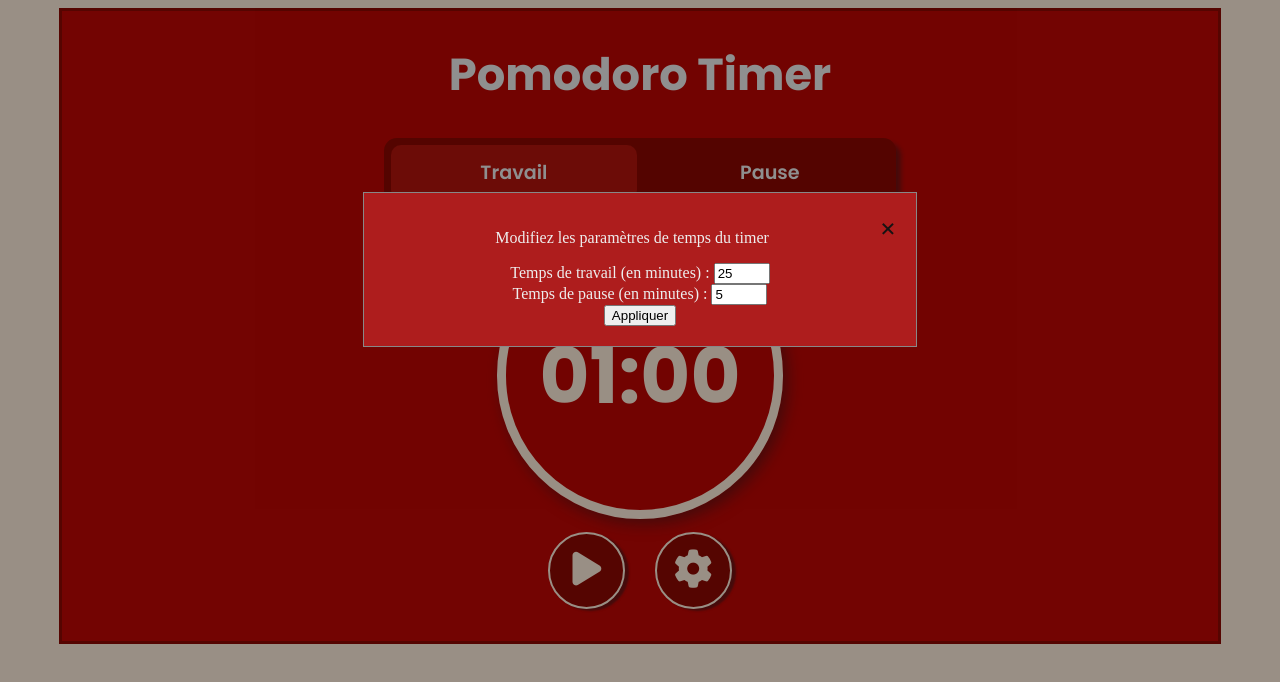
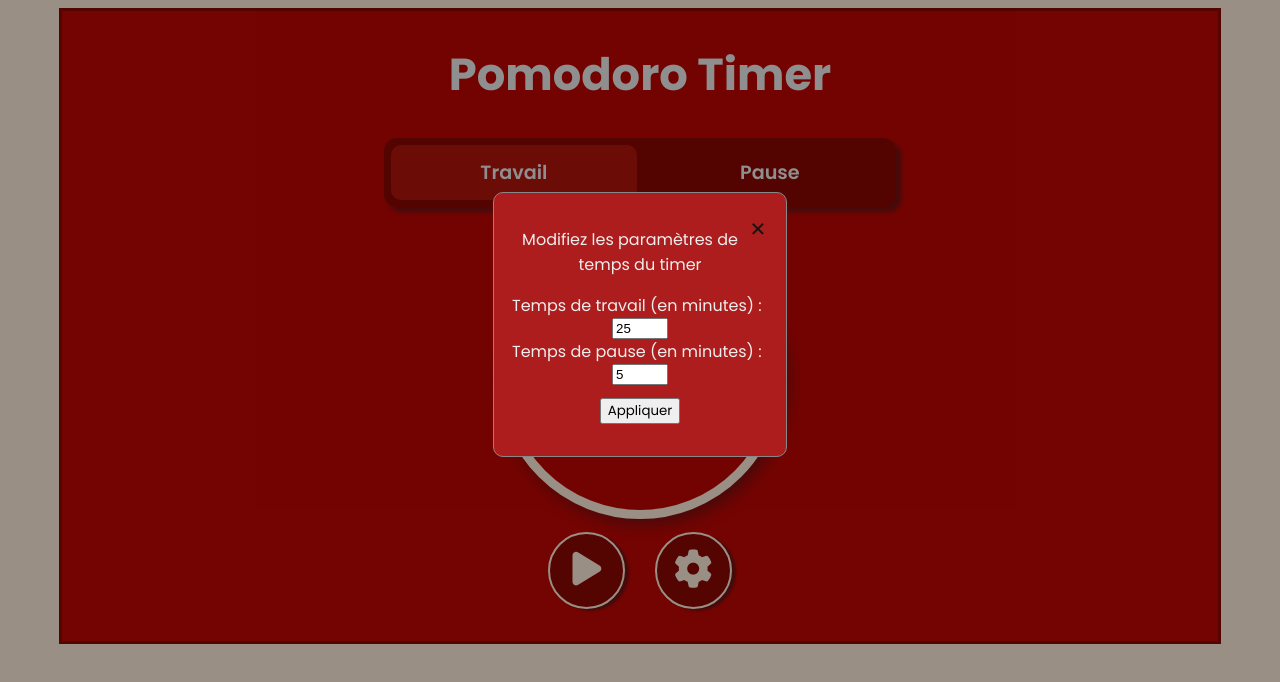
Before and after one commit to KytMj/PomodoroTimer, a plain HTML site: page index.html in a window 1280 px wide. Both pictures are taken after a click on the button 693 px from the left and 570 px from the top of the page. Drawn offline with Linux system fonts and the light colour scheme.

Commit message:
Improve the style of the modal

```diff
--- a/index.html
+++ b/index.html
@@ -43,7 +43,7 @@
                         <input type="number" id="customizeWorkingTime" min="1" max="99" value="25" name="workTimeValue"><br>
                         <label for="customizeBreakingTime">Temps de pause (en minutes) : </label>
                         <input type="number" id="customizeBreakingTime" min="1" max="30" value="5" name="breakTimeValue"><br>
-                        <input type="button" onclick="valueRecup()" value="Appliquer">
+                        <input class="apply" type="button" onclick="valueRecup()" value="Appliquer">
                     </form>
                 </div>
             </div>
--- a/script.js
+++ b/script.js
@@ -14,7 +14,7 @@ let interval;  //variable for setInterval and clearInterval
 //checks the button to see if it needs to start the timer
 function startAndStop(){
     if(buttonRestart == false){ //checks whether the button is the start or restart button
-        time = workingTime ? customizedWorkingTime * 60 - 1: customizedBreakingTime * 60 - 1;   // determines whether it's work time or break time
+        time = workingTime ? customizedWorkingTime * 60 - 1 : customizedBreakingTime * 60 - 1;   // determines whether it's work time or break time
         interval = setInterval(decreaseTime, 1000); //starts the timer
         buttonRestart = true;
         document.getElementById("classButton").className = "fa-solid fa-rotate-left";  //changes the style of the button (becomes the restart button)
--- a/style.css
+++ b/style.css
@@ -161,9 +161,10 @@ h1{
 .modalContent {
     background-color: #ae1d1d;
     margin: 15% auto; /* 15% from the top and centered */
-    padding: 20px;
+    padding: 18px;
     border: 1px solid #888;
-    width: 40%; /* Could be more or less, depending on screen size */
+    width: 20%; /* Could be more or less, depending on screen size */
+    border-radius: 10px;
 }
 
 /* The Close Button */
@@ -172,6 +173,7 @@ h1{
     float: right;
     font-size: 28px;
     font-weight: bold;
+    margin: 2px;
 }
 
 .close:hover,
@@ -180,3 +182,17 @@ h1{
     text-decoration: none;
     cursor: pointer;
 }
+
+.modal label{
+    font-family: "Poppins", sans-serif;
+    padding-right: 10px;
+}
+
+.modal p{
+    font-family: "Poppins", sans-serif;
+}
+
+.apply{
+    font-family: "Poppins", sans-serif;
+    margin: 1em;
+}
```
